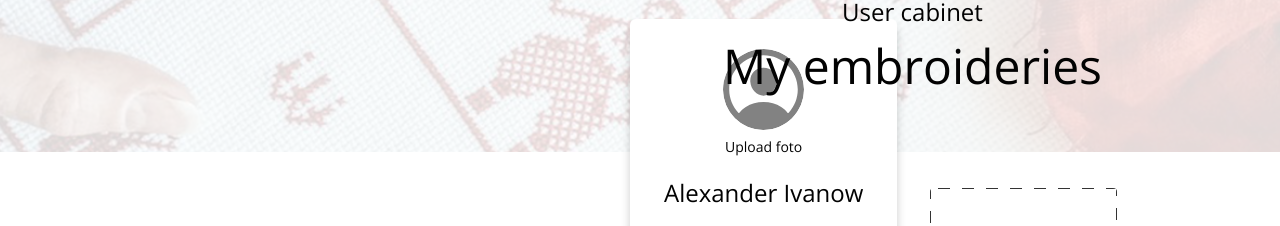
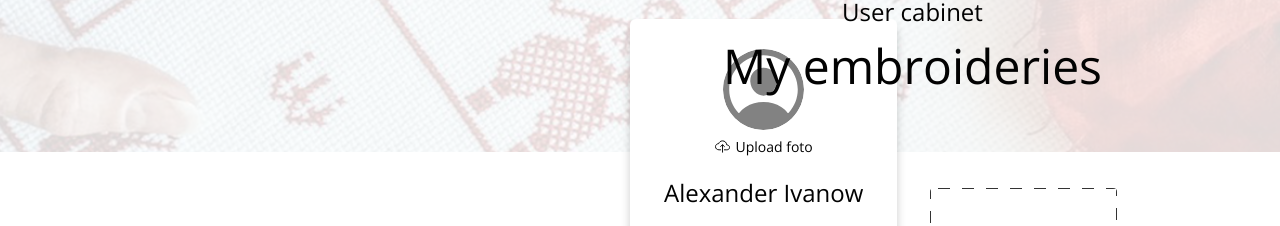
Before and after one commit to davidlipkovic/framed-in-belarus-nuxt, a Nuxt app: page /UserCabinet in a window 1280 px wide. Shown: the part 56-282 px from the top of the page. Built offline with nearby package versions, Linux system fonts and the light colour scheme.

Commit message:
icon upload svg in html + hover

```diff
--- a/pages/UserCabinet/UserCabinet.scss
+++ b/pages/UserCabinet/UserCabinet.scss
@@ -54,12 +54,22 @@
 //   background-repeat: no-repeat;
 //   background-position: 0% 0%;
 // }
+.upload_icon {
+  display: block;
+  width: 1rem;
+  height: 1rem;
+  margin-right: 0.313rem;
+  stroke: $black;
+}
 .upload:disabled {
   color: $greyDisabledColor;
 }
 .upload:hover,
 .upload:active {
   color: $red;
+  .upload_icon {
+    stroke: $red;
+  }
 }
 .userCard-title {
   font-size: 1.5rem;
--- a/pages/UserCabinet/index.vue
+++ b/pages/UserCabinet/index.vue
@@ -23,7 +23,22 @@ const editModal = ref({
       <section class="userCard">
         <div class="userCard-header">
           <img src="../../assets/media/img/Avatar.svg" class="userCard-avatar" alt="Avatar">
-          <label for="uploadAvatar" class="upload"><input type="file" name="uploadAvatar" id="uploadAvatar" class="visually-hidden">Upload foto</label>
+          <label for="uploadAvatar" class="upload">
+            <input type="file" name="uploadAvatar" id="uploadAvatar" class="visually-hidden">
+            <svg width="17" height="17" viewBox="0 0 17 17" fill="none" xmlns="http://www.w3.org/2000/svg" alt="Upload icon" class="upload_icon">
+              <g clip-path="url(#clip0_1248_17569)">
+              <path d="M10.0016 11.4962H12.3771C14.0962 11.4962 15.5028 10.5832 15.5028 8.88314C15.5028 7.18308 13.8462 6.33665 12.5021 6.27007C12.2243 3.61137 10.2829 1.99414 8.00115 1.99414C5.84443 1.99414 4.45537 3.42539 4.00027 4.84476C2.12487 5.02293 0.499512 6.21631 0.499512 8.17049C0.499512 10.1247 2.18738 11.4962 4.25033 11.4962H6.00071" stroke-width="1.00189" stroke-linecap="round" stroke-linejoin="round"/>
+              <path d="M10.0024 7.99486L8.0017 5.99414L6.00098 7.99486" stroke-width="1.00189" stroke-linecap="round" stroke-linejoin="round"/>
+              <path d="M8.00195 14.0089V6.49414" stroke-width="1.00189" stroke-linecap="round" stroke-linejoin="round"/>
+              </g>
+              <defs>
+              <clipPath id="clip0_1248_17569">
+              <rect width="16.0035" height="16.0035" fill="white"/>
+              </clipPath>
+              </defs>
+            </svg><!--
+            --><span clacc="upload_text">Upload foto</span>
+          </label>
           <h2 class="userCard-title">Alexander Ivanow</h2>
         </div>
         <div class="userCard-body">
```
